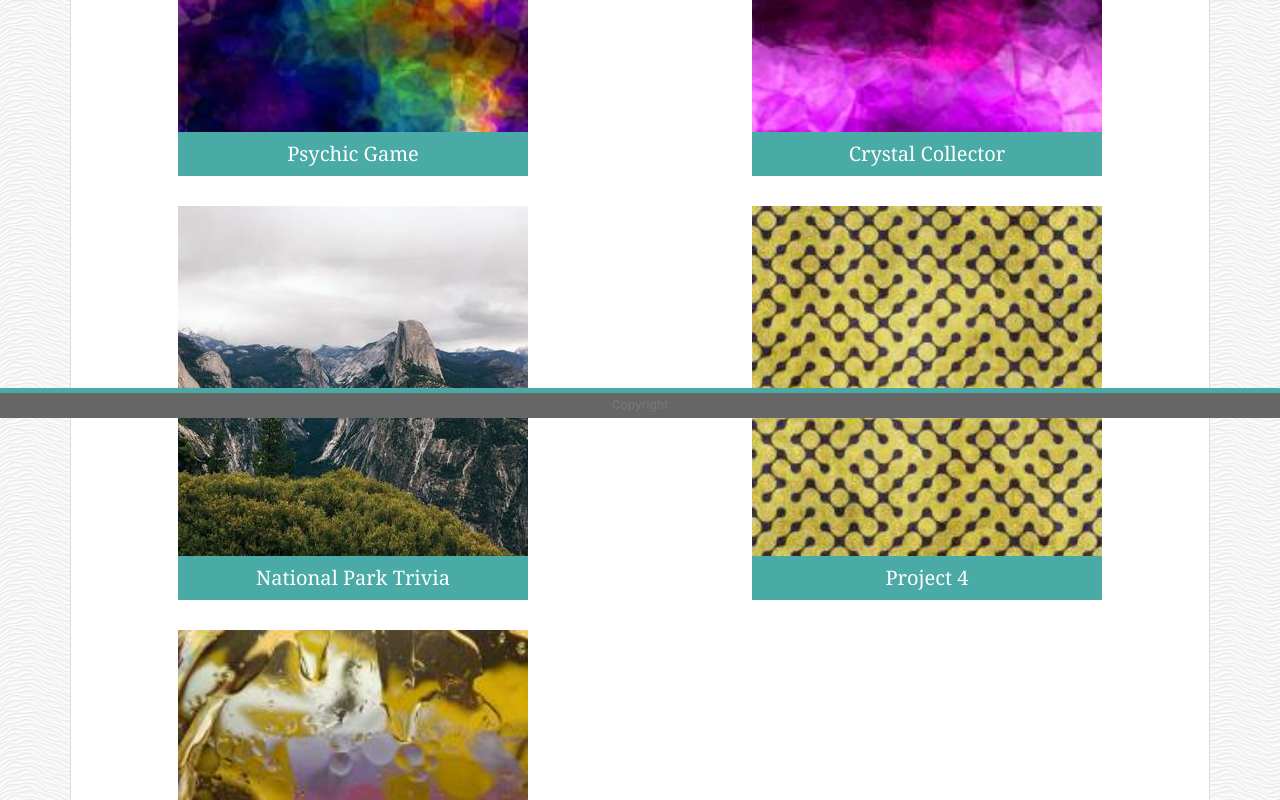
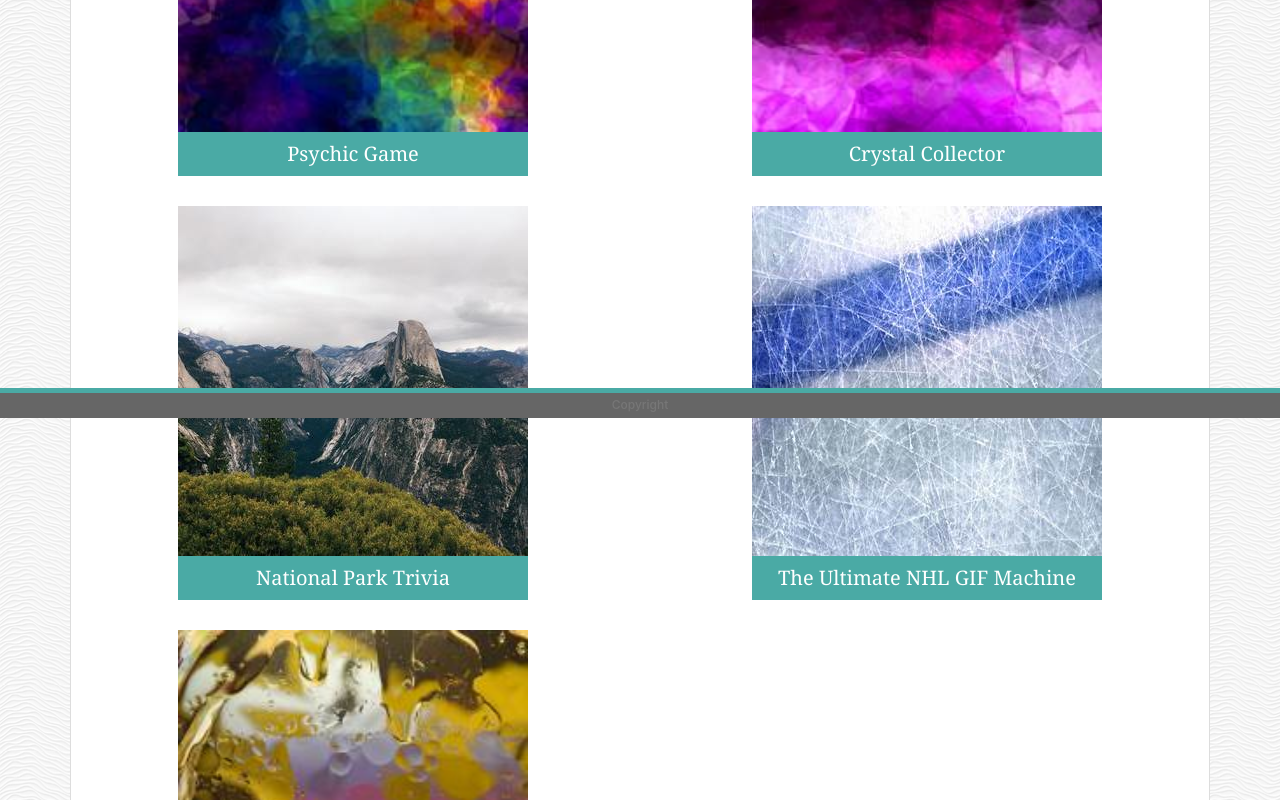
Before and after one commit to sam-reinhard/Bootstrap-Portfolio, a plain HTML site: page portfolio.html in a window 1280 px wide. Shown: the part 382-1182 px from the top of the page. Drawn offline with nearby package versions, Linux system fonts and the light colour scheme; files whose address does not match are found by name.

Commit message:
added gif machine homework

```diff
--- a/portfolio.html
+++ b/portfolio.html
@@ -49,8 +49,8 @@
                 </div>
 
                 <div class="col-sm-6 col-md-12 col-lg-6">
-                  <img class="img-fluid port-image" src="assets/images/pattern.jpg" alt="Project 4">
-                  <h3>Project 4</h3>
+                  <img class="img-fluid port-image" src="assets/images/ulitimateNHLGIFMachine_350x350.jpg" alt="GIF Machine">
+                  <a href="https://sam-reinhard.github.io/Homework-GifTastic/"><h3>The Ultimate NHL GIF Machine</h3></a>
                 </div>
             </div>
 
```
Also changed, not shown: assets/images/ulitimateNHLGIFMachine.jpg (added), assets/images/ulitimateNHLGIFMachine_350x350.jpg (added).
